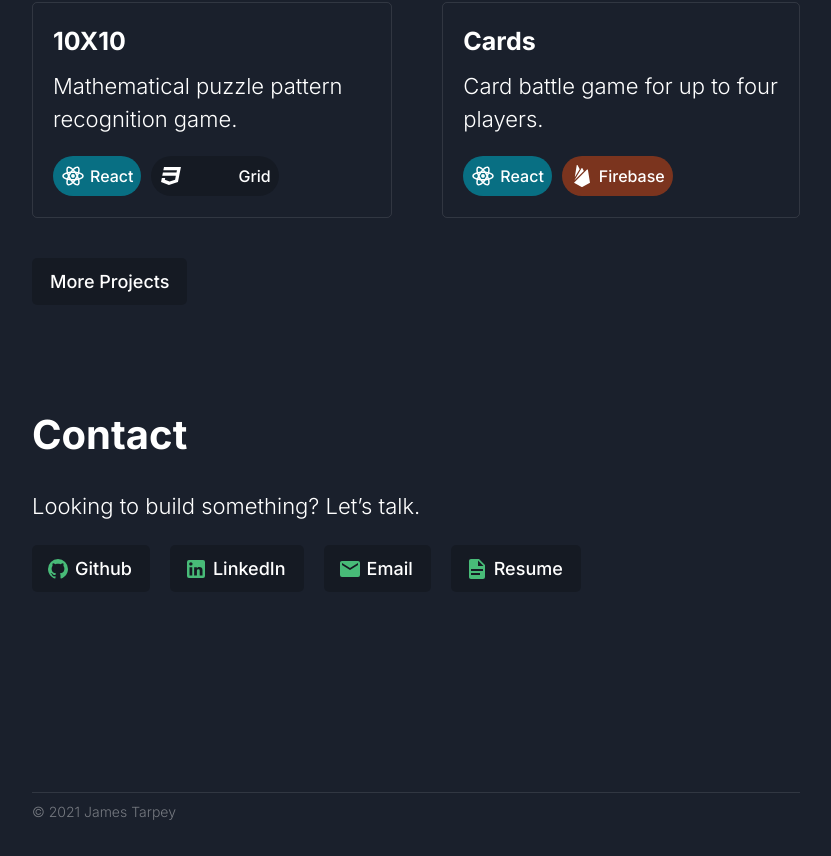
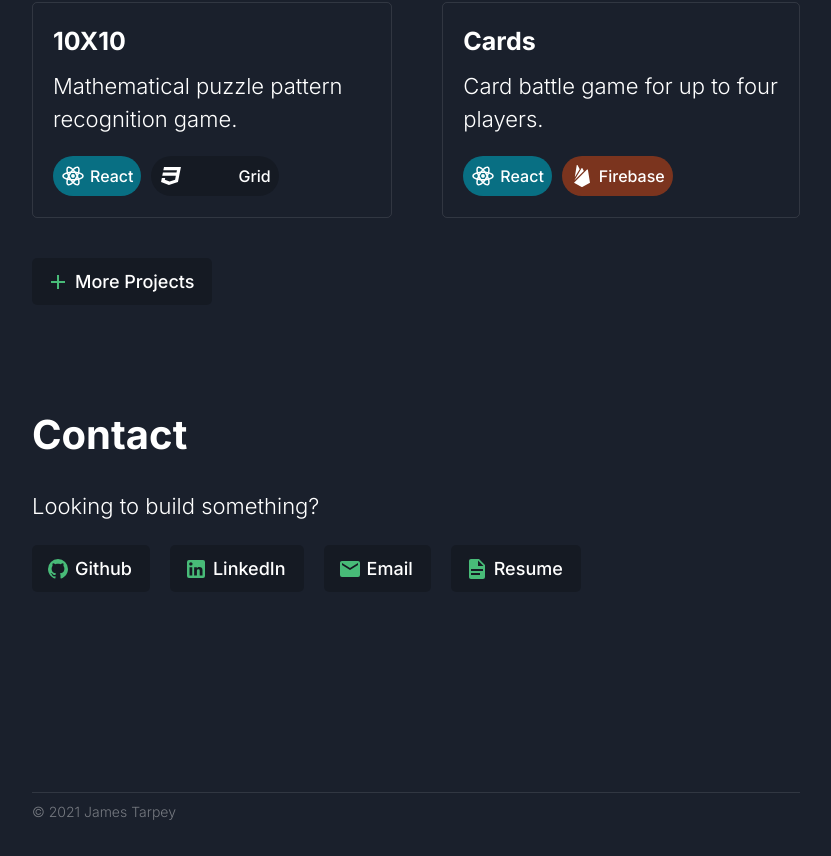
Before and after one commit to tarpey/jamestarpey, a Next.js app: page / in a window 1280 px wide. Shown: the part 966-1822 px from the top of the page, without its empty margins (224-1055 px from the left). Built offline with nearby package versions, Linux system fonts and the light colour scheme.

Commit message:
Updated homepage

```diff
--- a/pages/index.tsx
+++ b/pages/index.tsx
@@ -48,9 +48,9 @@ export default function Home() {
           );
         })}
       </div>
-      <Button text="More Projects" url="/resume" />
+      <Button icon="mdiPlus" text="More Projects" url="/resume" />
       <h2>Contact</h2>
-      <p>Looking to build something? Let’s talk.</p>
+      <p>Looking to build something?</p>
       <div className="buttons">
         <Button
           target="_blank"
```
